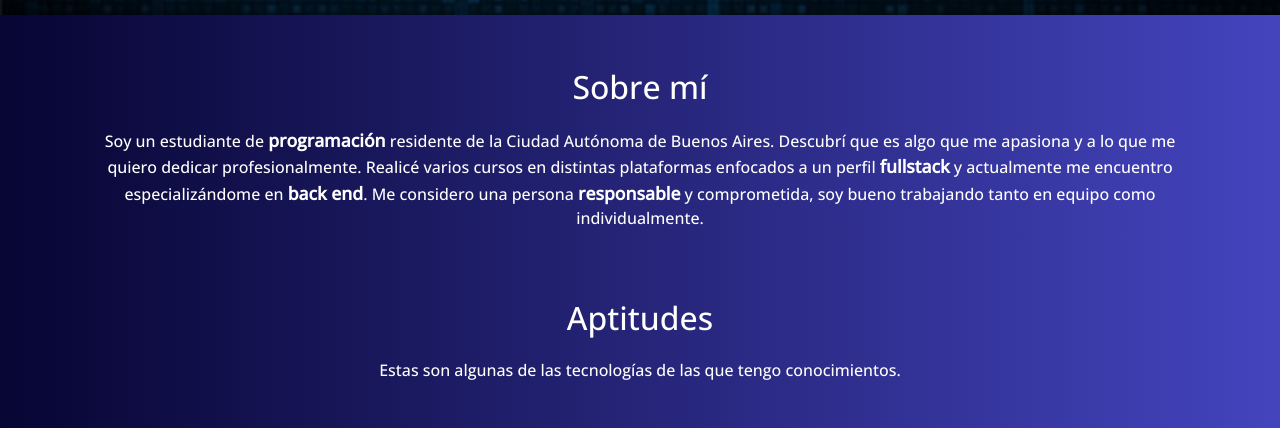
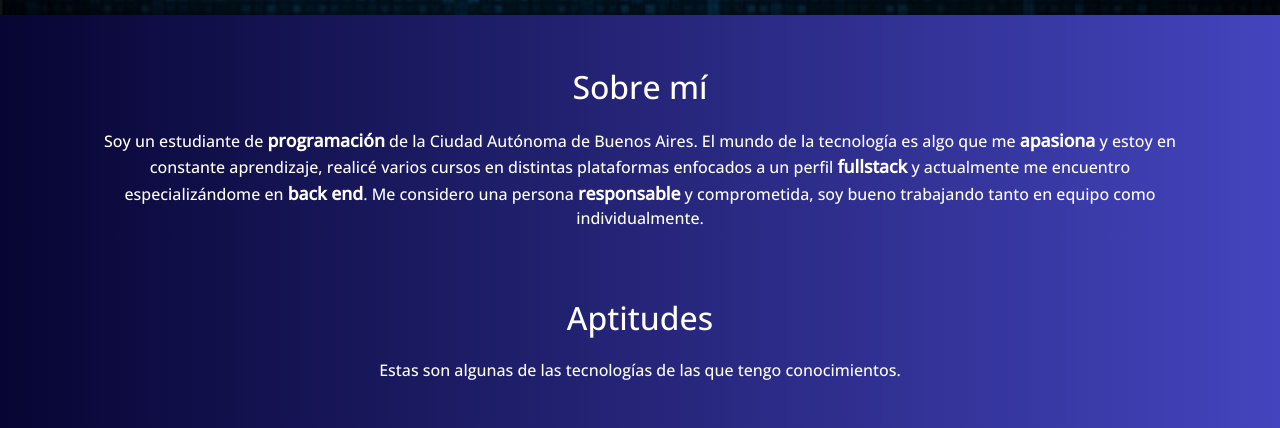
Before and after one commit to SebastianFacundo/Portafolio, a plain HTML site: page index.html in a window 1280 px wide. Shown: the part 780-1208 px from the top of the page. Drawn offline with nearby package versions, Linux system fonts and the light colour scheme.

Commit message:
actualizacion

```diff
--- a/index.html
+++ b/index.html
@@ -45,9 +45,9 @@
     <div class="row text-center">
       <div class="col">
         <p class="fs-2 ">Sobre mí</p>
-        <p>Soy un estudiante de <span class="fw-bold">programación</span> residente de la Ciudad Autónoma de Buenos
+        <p>Soy un estudiante de <span class="fw-bold">programación</span> de la Ciudad Autónoma de Buenos
           Aires.
-          Descubrí que es algo que me apasiona y a lo que me quiero dedicar profesionalmente. Realicé varios cursos en
+          El mundo de la tecnología es algo que me <span class="fw-bold">apasiona</span> y estoy en constante aprendizaje, realicé varios cursos en
           distintas plataformas enfocados a un perfil
           <span class="fw-bold">fullstack</span> y actualmente me encuentro especializándome en <span
             class="fw-bold">back end</span>. Me considero una persona <span class="fw-bold">responsable</span> y
@@ -167,7 +167,7 @@
       <p class="col fs-2">Contactame</p>
     </div>
     <div class="row justify-content-center text-center">
-      <div class=" col-3 col-sm-2"><a href="https://www.linkedin.com/in/sebastian-vera-714014241/" target="_blank">
+      <div class=" col-3 col-sm-2"><a href="https://www.linkedin.com/in/sebastianfacundovera/" target="_blank">
           <img src="imagenes/linkedin-icon-2.svg" alt="logo_linkedin">
         </a></div>
       <div class=" col-3 col-sm-2"><a href="https://wa.me/5491123891245" target="_blank">
--- a/style.css
+++ b/style.css
@@ -61,7 +61,7 @@ header nav {
 }
 
 .anim_2 {
-  animation: move_pres 2.5s forwards;
+  animation: move_pres 2s forwards;
 }
 
 .aptitudes img {
```
